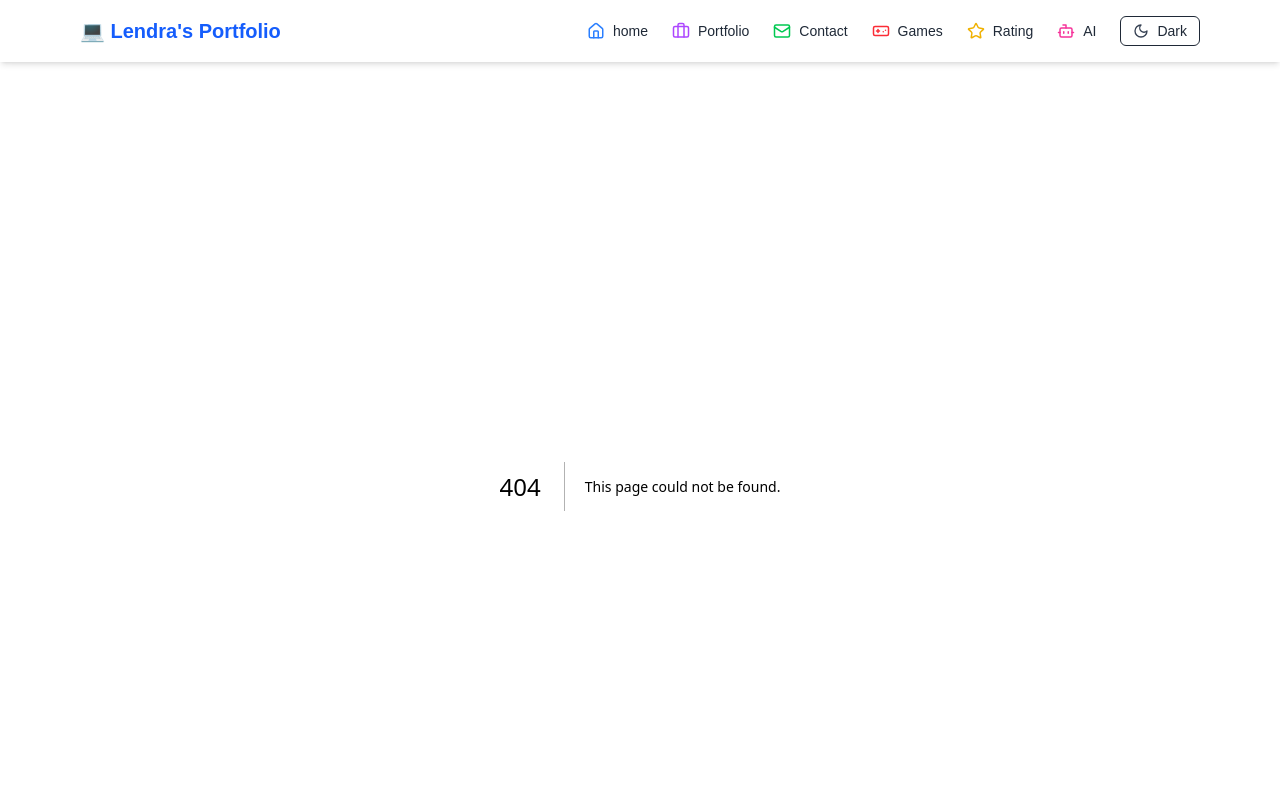
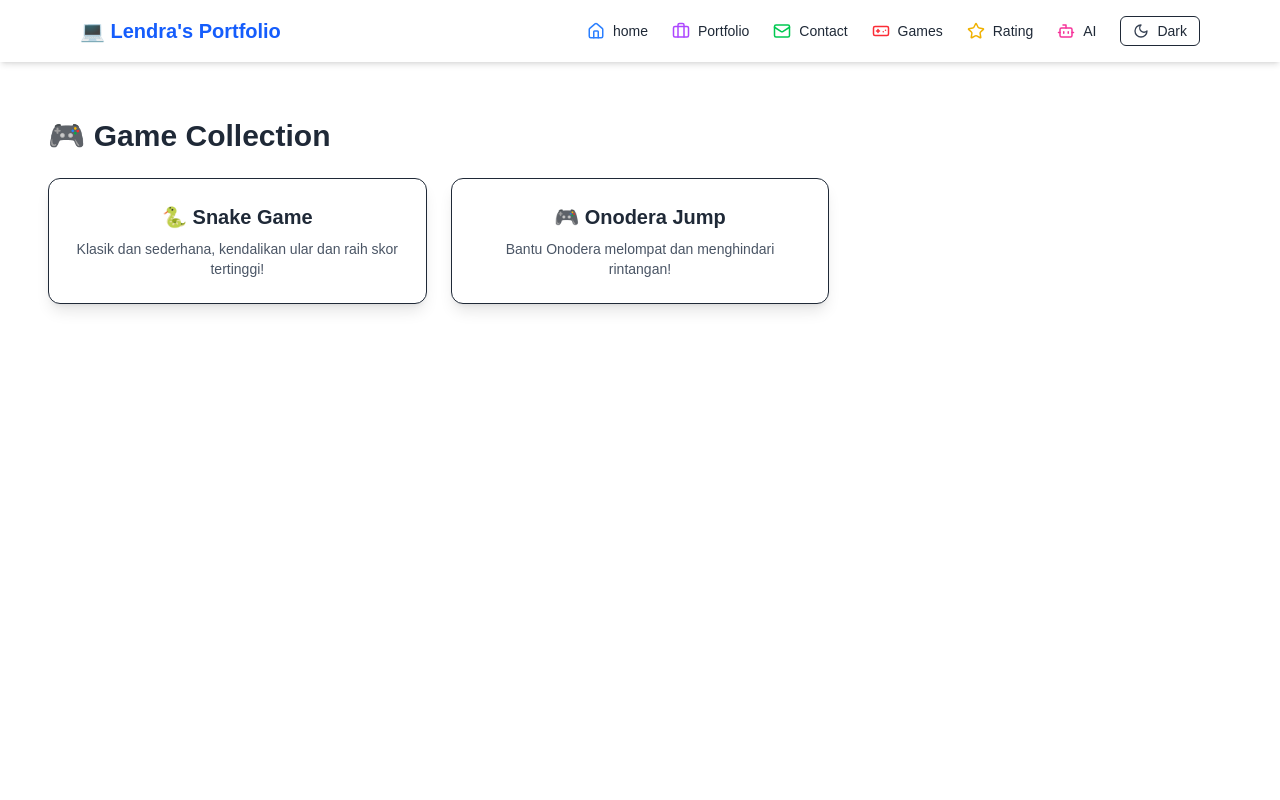
Before and after one commit to Lendraam/lenport, a Next.js app: page /games in a window 1280 px wide. Before the commit this address had no page. Shown: the top 800 px of the page. Built offline with nearby package versions, Linux system fonts and the light colour scheme.

Commit message:
Add files via upload

```diff
--- /dev/null
+++ b/app/games/flappybird/page.js
@@ -0,0 +1,15 @@
+"use client";
+
+import FlappyBird from "@/components/games/FlappyBird";
+
+export default function FlappyBirdPage() {
+  return (
+    <div className="min-h-screen flex flex-col items-center justify-center bg-sky-900 text-white">
+      <h1 className="text-3xl font-bold mb-4 flex items-center">
+        <img src="/bird.png" alt="Onodera Jump" className="inline-block w-20 h-20 mr-2" />
+        Onodera Jump
+      </h1>
+      <FlappyBird />
+    </div>
+  );
+}
--- /dev/null
+++ b/app/games/page.js
@@ -0,0 +1,36 @@
+"use client";
+
+import Link from "next/link";
+
+const games = [
+  {
+    title: "🐍 Snake Game",
+    href: "/games/snake",
+    desc: "Klasik dan sederhana, kendalikan ular dan raih skor tertinggi!",
+  },
+  {
+    title: "🎮 Onodera Jump",
+    href: "/games/flappybird",
+    desc: "Bantu Onodera melompat dan menghindari rintangan!",
+  },
+];
+
+export default function GamesMenu() {
+  return (
+    <div className="min-h-screen p-8 bg-[var(--background)] text-[var(--foreground)]">
+      <h1 className="text-3xl font-bold mb-6">🎮 Game Collection</h1>
+      <div className="grid grid-cols-1 sm:grid-cols-2 lg:grid-cols-3 gap-6">
+        {games.map((game) => (
+          <Link
+            key={game.href}
+            href={game.href}
+            className="p-6 border rounded-xl shadow-lg transition-transform transform hover:scale-105 bg-white dark:bg-gray-800 dark:border-gray-700 hover:shadow-2xl"
+          >
+            <h2 className="text-xl font-semibold text-center mb-2">{game.title}</h2>
+            <p className="text-sm text-center text-gray-600 dark:text-gray-300">{game.desc}</p>
+          </Link>
+        ))}
+      </div>
+    </div>
+  );
+}
--- /dev/null
+++ b/app/games/snake/page.js
@@ -0,0 +1,10 @@
+import SnakeGame from "@/components/games/SnakeGame";
+
+export default function SnakePage() {
+  return (
+    <div className="p-8 min-h-screen bg-[var(--background)] text-[var(--foreground)]">
+      <h1 className="text-3xl font-bold mb-4">🐍 Snake Game</h1>
+      <SnakeGame />
+    </div>
+  );
+}
```
